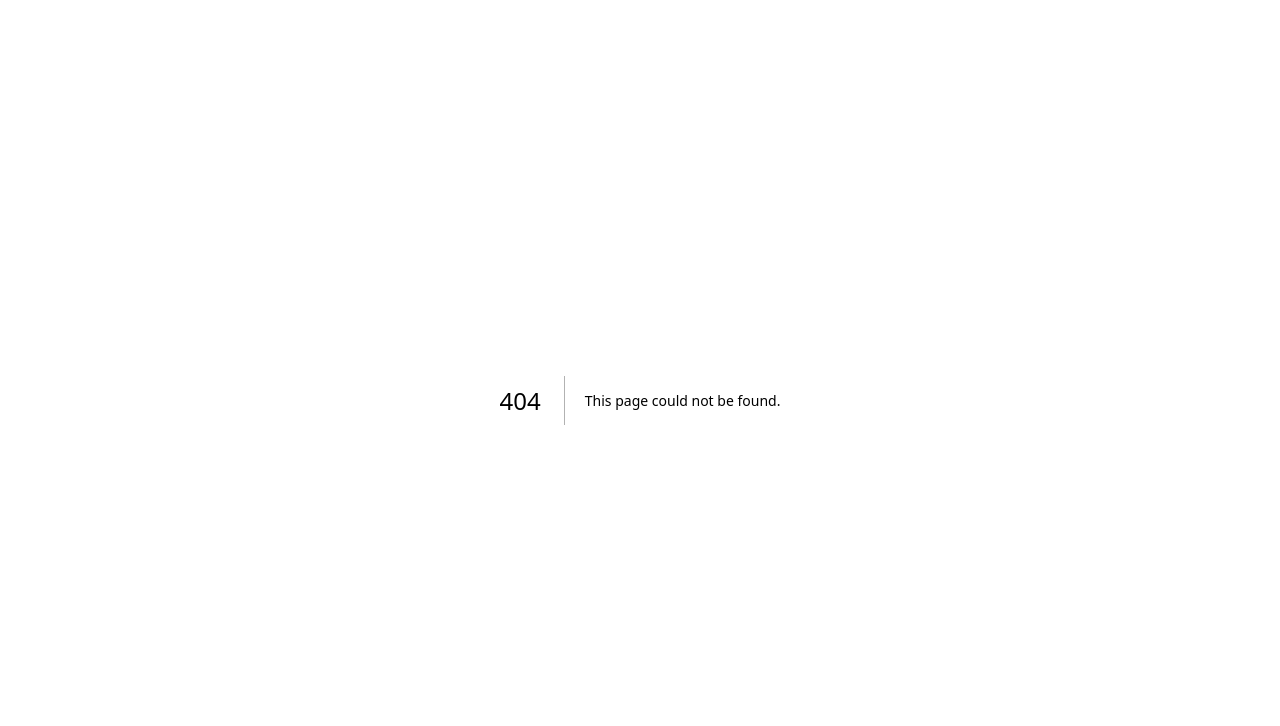
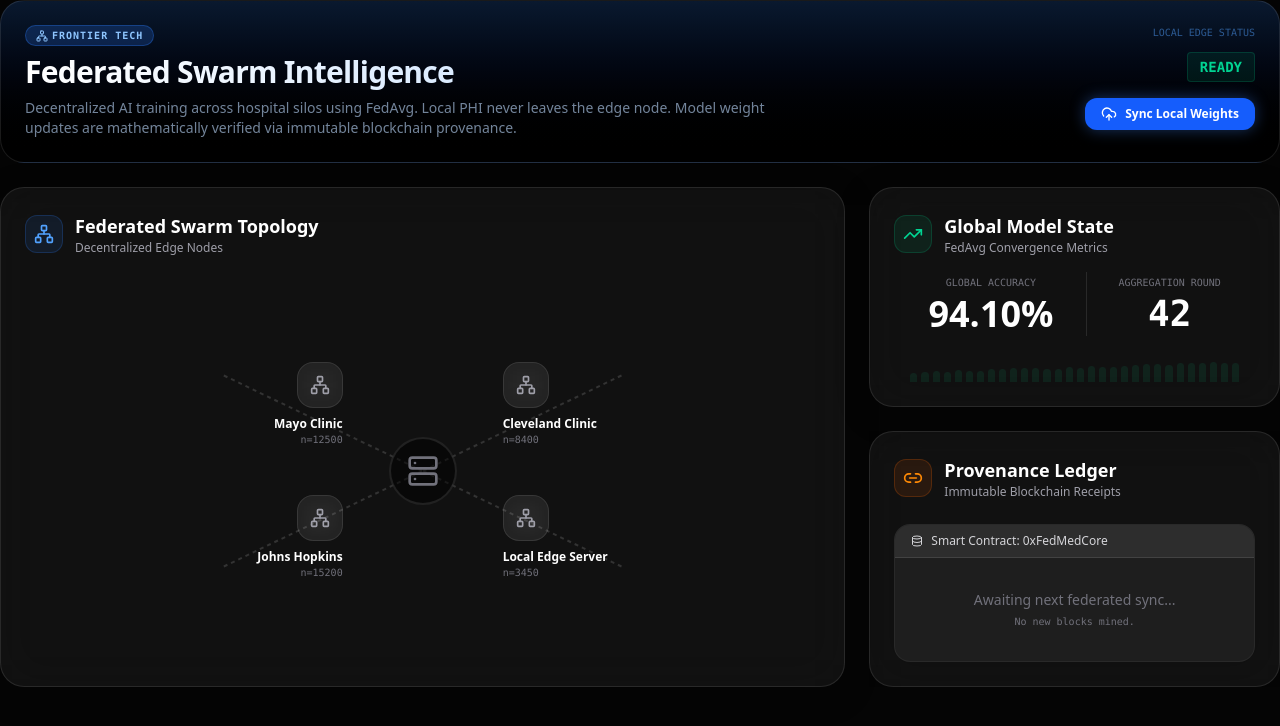
Before and after one commit to Aschio12/medi-assist-ai, a Next.js app in the folder apps/web/: page /federated in a window 1280 px wide. Before the commit this address had no page. Shown: the top 726 px of the page. Built offline with nearby package versions, Linux system fonts and the light colour scheme.

Commit message:
Phase 25 (10/15): Assemble Federated Swarm Intelligence dashboard

```diff
--- /dev/null
+++ b/apps/web/src/app/(dashboard)/federated/page.tsx
@@ -0,0 +1,75 @@
+'use client';
+
+import React, { useState } from 'react';
+import { aggregateLocalModel } from '@/app/actions/federated';
+import { SwarmNetwork } from '@/components/federated/SwarmNetwork';
+import { TrainingMetrics } from '@/components/federated/TrainingMetrics';
+import { BlockchainLedger } from '@/components/federated/BlockchainLedger';
+import { Network, UploadCloud } from 'lucide-react';
+
+export default function FederatedDashboard() {
+  const [data, setData] = useState<any>(null);
+  const [loading, setLoading] = useState(false);
+
+  const handleSync = async () => {
+    setLoading(true);
+    // Simulate pushing local edge weights to the global FedAvg aggregator
+    const res = await aggregateLocalModel("Local Edge Server", 3450);
+    setTimeout(() => {
+      setData(res);
+      setLoading(false);
+    }, 1500); // add slight artificial delay for UX
+  };
+
+  return (
+    <div className="flex flex-col gap-6 max-w-7xl mx-auto w-full pb-10">
+
+      <div className="glass-panel p-6 rounded-3xl border border-blue-500/30 shadow-[0_0_30px_rgba(59,130,246,0.15)] relative overflow-hidden bg-gradient-to-b from-[#0a192f] to-black">
+        <div className="relative z-10 flex justify-between items-start">
+          <div>
+            <span className="text-[10px] font-mono font-bold uppercase tracking-widest px-2.5 py-0.5 rounded-full bg-blue-500/20 text-blue-300 border border-blue-500/30 flex items-center w-max gap-1">
+              <Network className="h-3 w-3" /> Frontier Tech
+            </span>
+            <h1 className="text-2xl lg:text-3xl font-bold tracking-tight bg-gradient-to-r from-white to-blue-200 bg-clip-text text-transparent mt-2">
+              Federated Swarm Intelligence
+            </h1>
+            <p className="text-xs lg:text-sm text-blue-200/60 mt-2 max-w-3xl">
+              Decentralized AI training across hospital silos using FedAvg. Local PHI never leaves the edge node. Model weight updates are mathematically verified via immutable blockchain provenance.
+            </p>
+          </div>
+          <div className="text-right flex flex-col items-end gap-2">
+             <div className="text-[10px] font-mono text-blue-400/50 mb-1">LOCAL EDGE STATUS</div>
+             <div className="text-sm font-bold text-emerald-400 font-mono bg-emerald-500/10 px-3 py-1 rounded border border-emerald-500/20">READY</div>
+             <button
+               onClick={handleSync}
+               disabled={loading}
+               className="mt-2 flex items-center gap-2 bg-blue-600 hover:bg-blue-500 disabled:bg-blue-600/50 text-white text-xs font-bold px-4 py-2 rounded-xl transition-all shadow-[0_0_15px_rgba(59,130,246,0.4)]"
+             >
+               <UploadCloud className="h-4 w-4" />
+               {loading ? 'Syncing...' : 'Sync Local Weights'}
+             </button>
+          </div>
+        </div>
+      </div>
+
+      <div className="grid grid-cols-1 lg:grid-cols-3 gap-6 h-[500px]">
+        {/* Left Column - Swarm Topology */}
+        <div className="lg:col-span-2 h-full">
+           <SwarmNetwork activeNode={data?.node_id || null} isTraining={loading} />
+        </div>
+
+        {/* Right Column - Metrics & Ledger */}
+        <div className="flex flex-col gap-6 h-full">
+           <div className="flex-none h-[220px]">
+             <TrainingMetrics metrics={data?.federated_metrics} />
+           </div>
+
+           <div className="flex-1 overflow-hidden">
+             <BlockchainLedger receipt={data?.blockchain_receipt} />
+           </div>
+        </div>
+      </div>
+
+    </div>
+  );
+}
```
